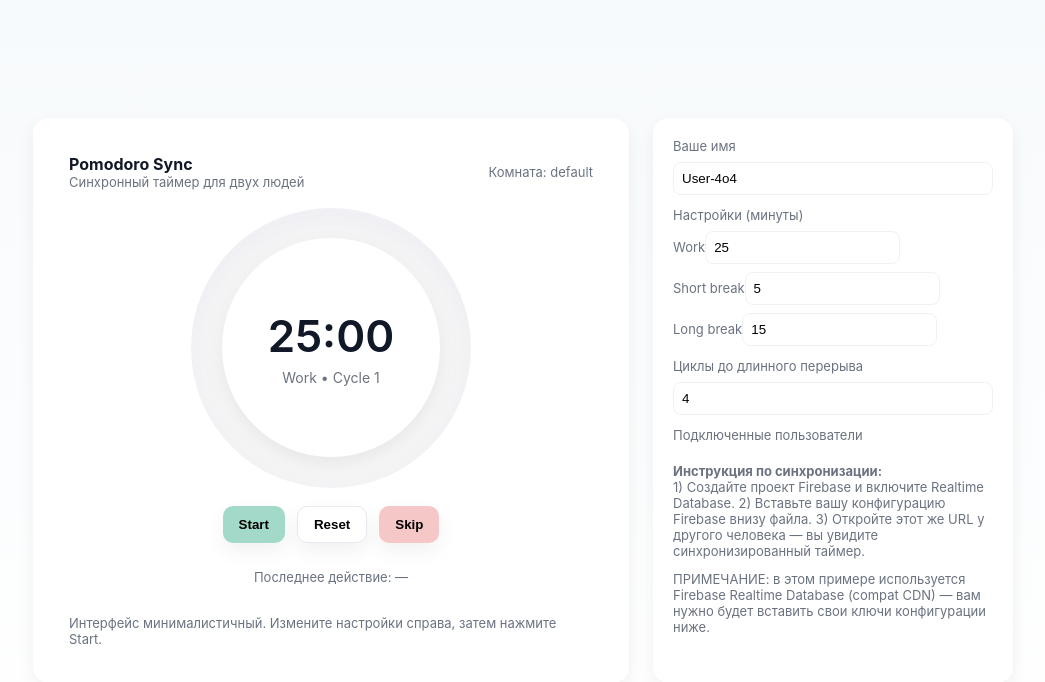
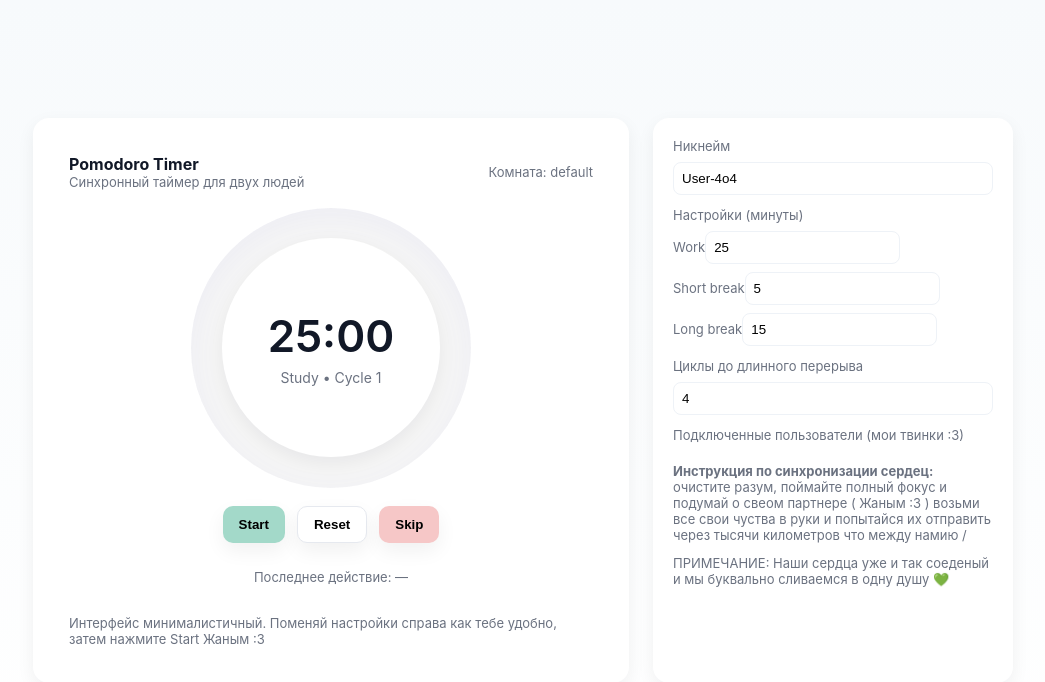
Before and after one commit to ALTK69/zhanymTimer, a plain HTML site: page index.html in a window 1280 px wide. Shown: the whole page, without its empty margins (117-1162 px from the left). Drawn offline with Linux system fonts and the light colour scheme; no server answers.

Commit message:
index.html

```diff
--- a/index.html
+++ b/index.html
@@ -94,18 +94,18 @@
     <div class="card timer-wrap">
       <div style="width:100%;display:flex;justify-content:space-between;align-items:center">
         <div>
-          <strong>Pomodoro Sync</strong>
+          <strong>Pomodoro Timer</strong>
           <div class="small">Синхронный таймер для двух людей</div>
         </div>
         <div style="text-align:right">
-          <div class="small">Комната: <span id="roomId">default</span></div>
+          <div class="small">Комната: <span id="roomId">love❤️‍🩹</span></div>
         </div>
       </div>
 
       <div class="circle" id="circle">
         <div class="center">
           <div class="time" id="timeDisplay">25:00</div>
-          <div class="mode" id="modeDisplay">Work • Cycle 1</div>
+          <div class="mode" id="modeDisplay">Study • Cycle 1</div>
         </div>
       </div>
 
@@ -119,13 +119,13 @@
         <div class="small">Последнее действие: <span id="lastAction">—</span></div>
       </div>
 
-      <footer class="small">Интерфейс минималистичный. Измените настройки справа, затем нажмите Start.</footer>
+      <footer class="small">Интерфейс минималистичный. Поменяй настройки справа как тебе удобно, затем нажмите Start Жаным :3</footer>
     </div>
 
     <div class="card">
       <div class="field">
-        <label>Ваше имя</label>
-        <input id="username" type="text" placeholder="Введите имя..." />
+        <label>Никнейм</label>
+        <input id="username" type="text" placeholder="Введи ник Жан..." />
       </div>
 
       <div class="field">
@@ -143,16 +143,16 @@
       </div>
 
       <div class="field">
-        <label>Подключенные пользователи</label>
+        <label>Подключенные пользователи (мои твинки :3)</label>
         <div class="users-list" id="usersList"></div>
       </div>
 
       <div style="margin-top:8px" class="small">
-        <strong>Инструкция по синхронизации:</strong>
-        <div>1) Создайте проект Firebase и включите Realtime Database. 2) Вставьте вашу конфигурацию Firebase внизу файла. 3) Откройте этот же URL у другого человека — вы увидите синхронизированный таймер.</div>
+        <strong>Инструкция по синхронизации сердец:</strong>
+        <div> очистите разум, поймайте полный фокус и подумай о свеом партнере ( Жаным :3 ) возьми все свои чуства в руки и попытайся их отправить через тысячи километров что между намию /</div>
       </div>
 
-      <div style="margin-top:12px" class="small">ПРИМЕЧАНИЕ: в этом примере используется Firebase Realtime Database (compat CDN) — вам нужно будет вставить свои ключи конфигурации ниже.</div>
+      <div style="margin-top:12px" class="small">ПРИМЕЧАНИЕ: Наши сердца уже и так соеденый и мы буквально сливаемся в одну душу 💚</div>
     </div>
   </div>
 
```
